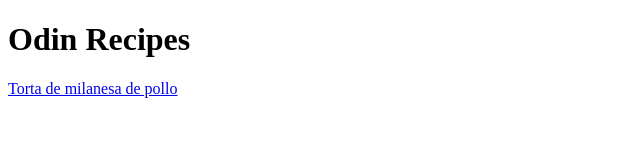
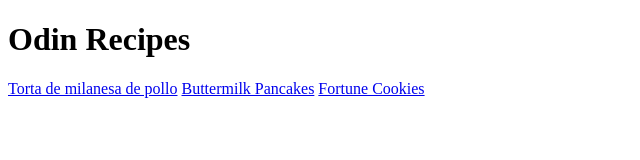
Before and after one commit to diegui98/odin-recipes, a plain HTML site: page index.html in a window 1280 px wide. Shown: the whole page, without its empty margins (0-640 px from the left). Drawn offline with Linux system fonts and the light colour scheme.

Commit message:
Added relative links in index to new recipes
new links to pancakes.html and fortune-cookies.html

```diff
--- a/index.html
+++ b/index.html
@@ -8,5 +8,7 @@
   <body>
     <h1>Odin Recipes</h1>
     <a href="./recipes/milanesa.html">Torta de milanesa de pollo</a>
+    <a href="./recipes/pancakes.html">Buttermilk Pancakes</a>
+    <a href="./recipes/fortune-cookies.html">Fortune Cookies</a>
   </body>
 </html>
```
